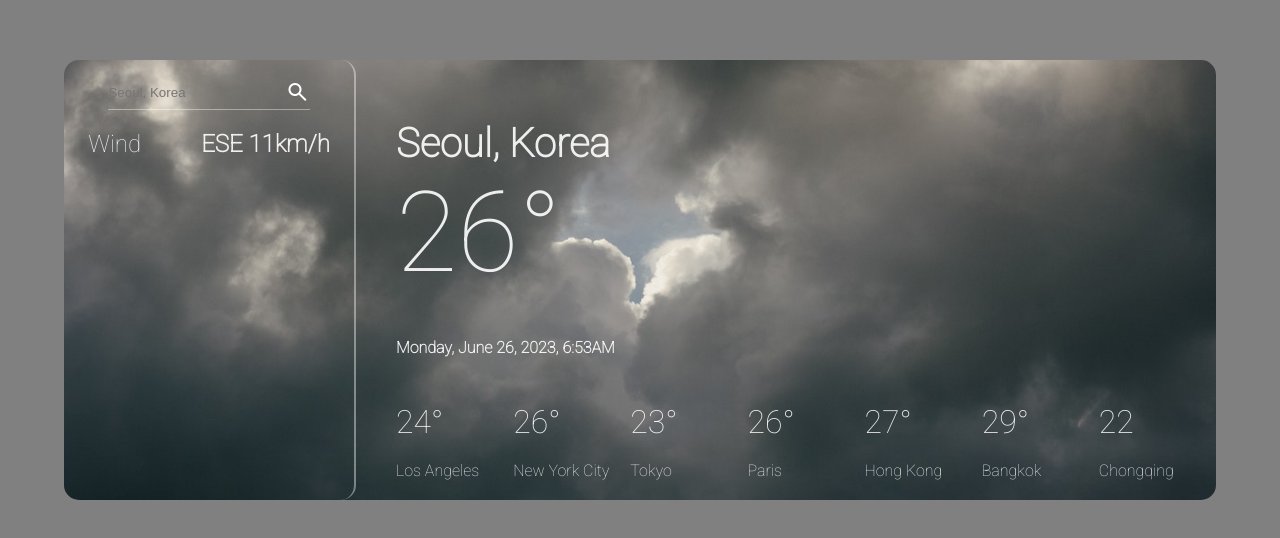
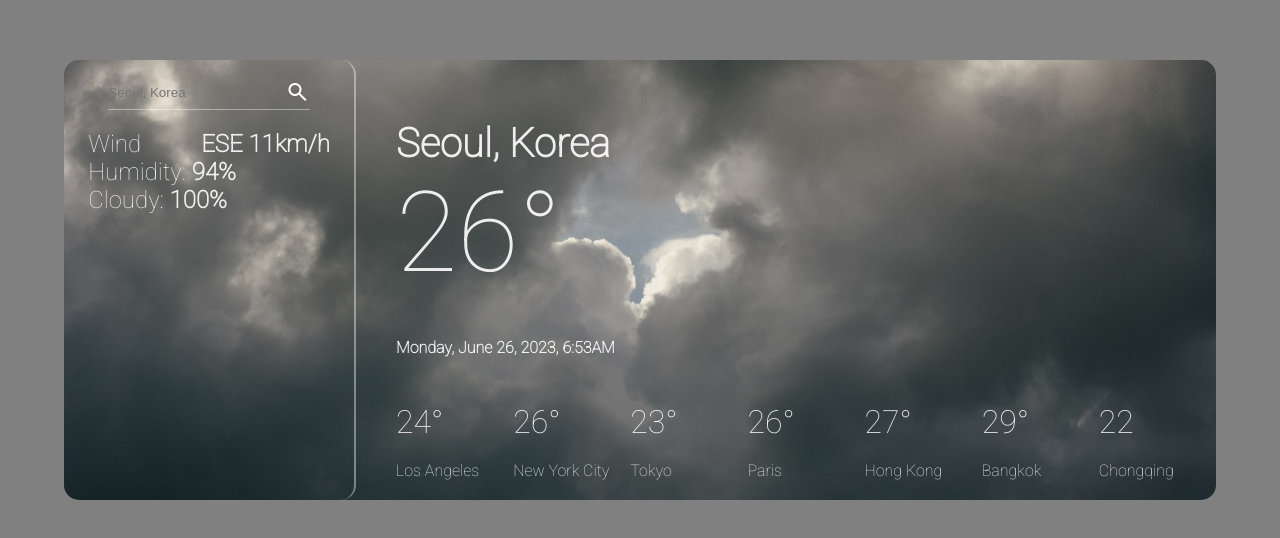
Before and after one commit to OneTooManyln/project_weather_app, a website built with webpack: page dist/index.html in a window 1280 px wide. Shown: the part 120-658 px from the top of the page. Built offline with nearby package versions, Linux system fonts and the light colour scheme.

Commit message:
Add infor for humidity and clouds in sidebar

```diff
--- a/dist/index.html
+++ b/dist/index.html
@@ -26,6 +26,8 @@
           </div>
           <div class="additional-weather-info">
             <div class="wind">Wind<strong>ESE 11km/h</strong></div>
+            <div class="humidity">Humidity: <strong>94%</strong></div>
+            <div class="clouds">Cloudy: <strong>100%</strong></div>
           </div>
         </div>
         <div class="dashboard-main-content-container">
```
